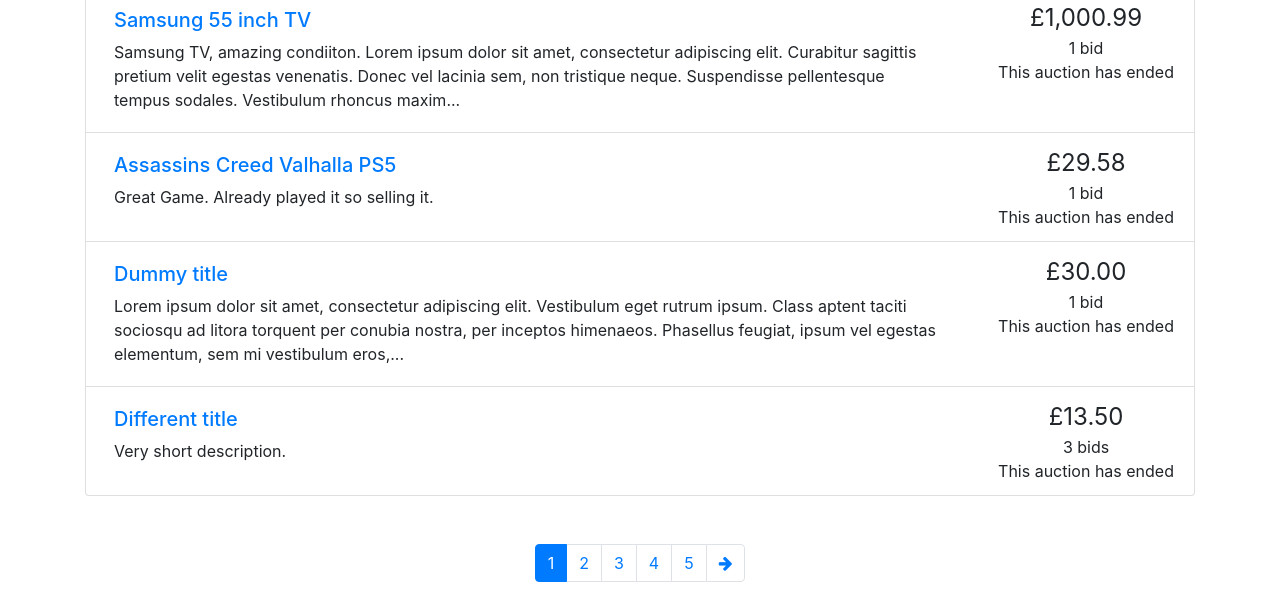
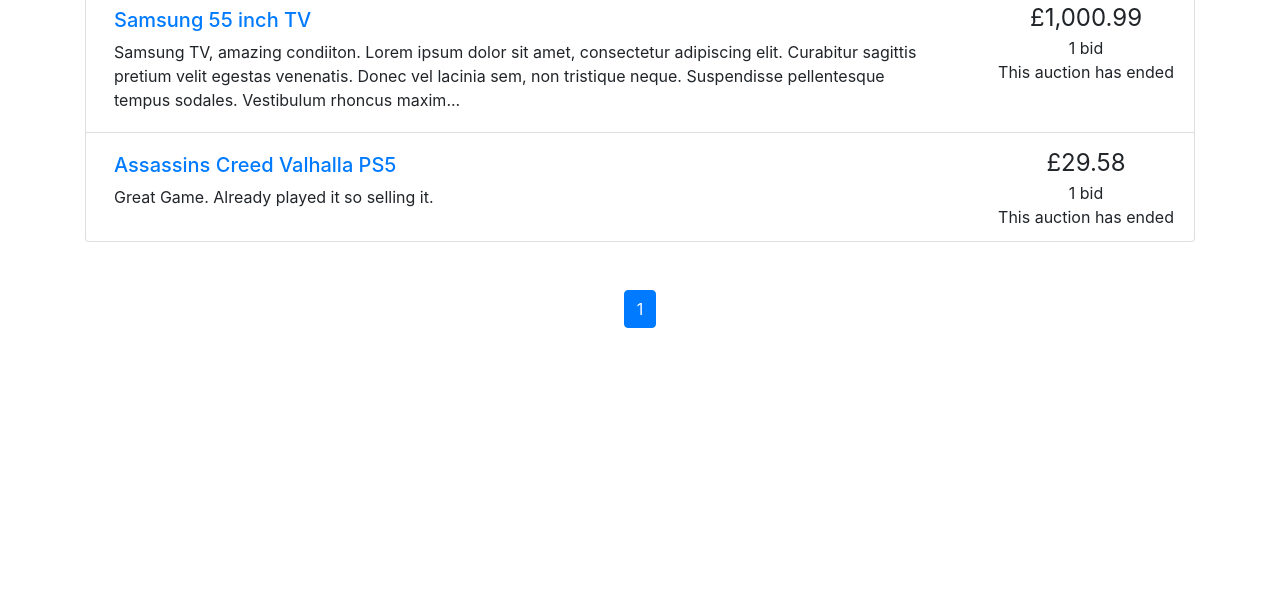
Before and after one commit to rwshaw/Auction-Website, a PHP site: page /browse.php in a window 1280 px wide. Shown: the part 422-1020 px from the top of the page. After the commit the page ends 750 px from the top, so only its background shows below. Run offline with PHP 8.4, Linux system fonts and the light colour scheme; data comes from the database, SQL or seed files in the repository.

Commit message:
pre-pagination

```diff
--- a/site_code/browse.php
+++ b/site_code/browse.php
@@ -138,34 +138,8 @@ error_reporting(E_ALL);
     $search_result = $con->query($search_query);
   }
 
-
-
-
-
-  // $con = OpenDbConnection();
-  // // $stmt = $con->query($search_query);
-  // $stmt = $con->stmt_init();
-  // $stmt->prepare($search_query);
-  // $stmt->bind_param("s", $keyword);
-  // $stmt->execute();
-
-  // $search_result = $stmt; //$stmt->get_result();
-  // while ($row = $search_result->fetch_all(MYSQLI_ASSOC)) {
-  //   foreach($row as $item) {
-  //     print_listing_li($item["listingID"],$item["ItemName"],$item["ItemDescription"],$item["currentPrice"],$item["num_bids"],$item["endTime"]);
-  //   }
-  // }
-
-  /*
-
-
-// <?= console_log($ordering); ?>
-<!-- // <?= console_log($base_query1); ?>
-// <?= console_log($search_query); ?>
-// <?= console_log("prepare: " . $con->prepare($search_query)->error); ?>
-// <?= console_log($stmt->get_result()); ?> -->
-*/
-
+  // need to fix time remaining calculation issue in utlities
+  $now = new DateTime();
 
   /* TODO: Use above values to construct a query. Use this query to
      retrieve data from the database. (If there is no form data entered,
@@ -173,15 +147,12 @@ error_reporting(E_ALL);
 
   /* For the purposes of pagination, it would also be helpful to know the
      total number of results that satisfy the above query */
-  $num_results = 96; // TODO: Calculate me for real
+  $num_results = $search_result->num_rows;
   $results_per_page = 10;
   $max_page = ceil($num_results / $results_per_page);
 ?>
 
 <div class="container mt-5">
-
-<?= console_log($search_query); ?>
-<?= console_log($search_result); ?>
 
 <!-- TODO: If result set is empty, print an informative message. Otherwise... -->
 
@@ -191,9 +162,8 @@ error_reporting(E_ALL);
      retrieved from the query -->
 
 <?php
-  // Demonstration of what listings will look like using dummy data.
 
-  // what to do with search result.
+  // List search/browse result.
   if ($search_result->num_rows>0) {
     while ($row = $search_result->fetch_all(MYSQLI_ASSOC)) {
       foreach($row as $item) {
@@ -209,30 +179,10 @@ error_reporting(E_ALL);
     print_alert("warning", $header, $text1, $text2);
   }
 
-  // $search_result->free_result();
+  //Close DB connection used for browse/search query, free result from memory
+  $search_result->free_result();
+  CloseDbConnection($con);
 
-
-  // $search_result->close();
-  $con->close();
-
-  $item_id = "87021";
-  $title = "Dummy title";
-  $description = "Lorem ipsum dolor sit amet, consectetur adipiscing elit. Vestibulum eget rutrum ipsum. Class aptent taciti sociosqu ad litora torquent per conubia nostra, per inceptos himenaeos. Phasellus feugiat, ipsum vel egestas elementum, sem mi vestibulum eros, et facilisis dui nisi eget metus. In non elit felis. Ut lacus sem, pulvinar ultricies pretium sed, viverra ac sapien. Vivamus condimentum aliquam rutrum. Phasellus iaculis faucibus pellentesque. Sed sem urna, maximus vitae cursus id, malesuada nec lectus. Vestibulum scelerisque vulputate elit ut laoreet. Praesent vitae orci sed metus varius posuere sagittis non mi.";
-  $current_price = 30;
-  $num_bids = 1;
-  $end_date = new DateTime('2020-09-16T11:00:00');
-
-  // This uses a function defined in utilities.php
-  print_listing_li($item_id, $title, $description, $current_price, $num_bids, $end_date);
-
-  $item_id = "516";
-  $title = "Different title";
-  $description = "Very short description.";
-  $current_price = 13.50;
-  $num_bids = 3;
-  $end_date = new DateTime('2020-11-02T00:00:00');
-
-  print_listing_li($item_id, $title, $description, $current_price, $num_bids, $end_date);
 ?>
 
 </ul>
```
